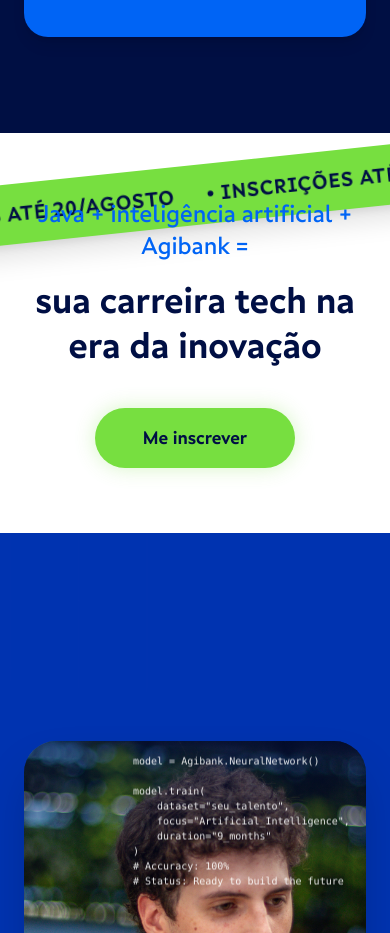
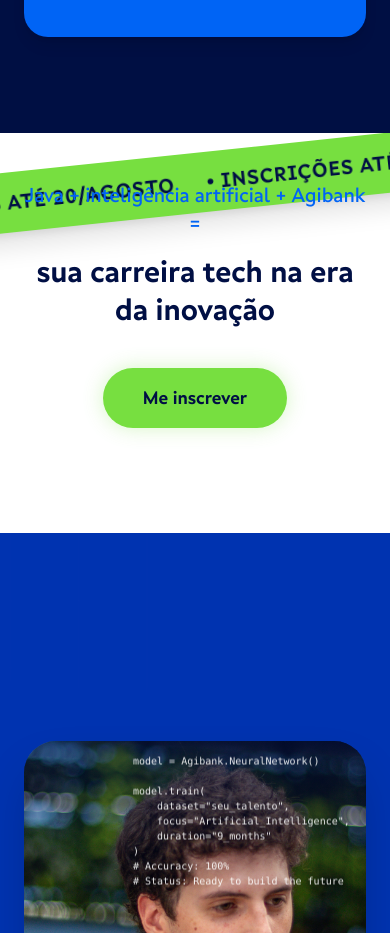
Before and after one commit to Uriel3coletivo/formacao-devs-ia, a Next.js app: page / in a window 390 px wide. Shown: the part 4322-5255 px from the top of the page. Built offline with nearby package versions, Linux system fonts and the light colour scheme.

Commit message:
Update FaixaVerde.jsx

```diff
--- a/src/components/FaixaVerde.jsx
+++ b/src/components/FaixaVerde.jsx
@@ -3,11 +3,11 @@ import { motion } from 'framer-motion'
 
 export default function FaixaVerde() {
   return (
-    <section className="bg-white py-16 lg:py-32 relative z-10 overflow-hidden flex flex-col justify-center items-center min-h-[400px] lg:min-h-[600px]">
+    // Removi o "items-center" global. Agora o alinhamento vertical é manual.
+    <section className="bg-white relative z-10 overflow-hidden flex flex-col min-h-[400px] lg:min-h-[600px] lg:justify-center lg:items-center">
 
-      {/* Faixa Verde Diagonal */}
-      {/* A MÁGICA AQUI: top-0 no mobile empurra a faixa lá pro teto. lg:top-[12%] mantém o desktop intocado */}
-      <div className="absolute top-0 lg:top-[12%] left-1/2 transform -translate-x-1/2 -rotate-6 w-[120vw] bg-[#77df40] py-4 shadow-xl z-0 overflow-hidden flex mt-8 lg:mt-0">
+      {/* Faixa Verde Diagonal (Compartilhada) */}
+      <div className="absolute top-[5%] lg:top-[12%] left-1/2 transform -translate-x-1/2 -rotate-6 w-[120vw] bg-[#77df40] py-4 shadow-xl z-0 overflow-hidden flex">
         <motion.div
           animate={{ x: [0, -1000] }}
           transition={{ repeat: Infinity, duration: 15, ease: "linear" }}
@@ -21,17 +21,18 @@ export default function FaixaVerde() {
         </motion.div>
       </div>
 
-      {/* Conteúdo Central */}
-      <div className="container-custom relative z-10 text-center max-w-4xl mx-auto mt-16 md:mt-48">
-
+      {/* ========================================================= */}
+      {/* 🖥️ VERSÃO DESKTOP (BLINDADA - EXATAMENTE COMO ESTAVA) */}
+      {/* ========================================================= */}
+      <div className="hidden lg:block container-custom relative z-10 text-center max-w-4xl mx-auto mt-48">
         <motion.h2
           initial={{ opacity: 0, y: 30 }}
           whileInView={{ opacity: 1, y: 0 }}
           viewport={{ once: true, margin: "-100px" }}
           transition={{ duration: 0.8 }}
-          className="text-4xl md:text-5xl lg:text-[56px] font-bold text-[#000f44] leading-tight mb-10"
+          className="text-[56px] font-bold text-[#000f44] leading-tight mb-10"
         >
-          <span className="text-[#0064f5] block mb-4 text-2xl md:text-3xl font-medium">Java + inteligência artificial + Agibank =</span>
+          <span className="text-[#0064f5] block mb-4 text-3xl font-medium">Java + inteligência artificial + Agibank =</span>
           sua carreira tech na era da inovação
         </motion.h2>
 
@@ -44,8 +45,34 @@ export default function FaixaVerde() {
         >
           Me inscrever
         </motion.button>
+      </div>
 
+      {/* ========================================================= */}
+      {/* 📱 VERSÃO MOBILE (ESPAÇAMENTO FORÇADO DE CIMA PARA BAIXO) */}
+      {/* ========================================================= */}
+      <div className="lg:hidden container-custom relative z-10 text-center w-full pt-32 pb-16">
+        <motion.h2
+          initial={{ opacity: 0, y: 30 }}
+          whileInView={{ opacity: 1, y: 0 }}
+          viewport={{ once: true, margin: "-100px" }}
+          transition={{ duration: 0.8 }}
+          className="text-3xl md:text-4xl font-bold text-[#000f44] leading-tight mb-10 mt-12"
+        >
+          <span className="text-[#0064f5] block mb-4 text-xl md:text-2xl font-medium">Java + inteligência artificial + Agibank =</span>
+          sua carreira tech na era da inovação
+        </motion.h2>
+
+        <motion.button
+          initial={{ opacity: 0, y: 30 }}
+          whileInView={{ opacity: 1, y: 0 }}
+          viewport={{ once: true, margin: "-100px" }}
+          transition={{ duration: 0.8, delay: 0.2 }}
+          className="bg-[#77df40] text-[#000f44] px-10 py-4 rounded-full font-bold text-lg hover:bg-[#0064f5] hover:text-white transition-all transform hover:scale-105 active:scale-95 shadow-[0_0_20px_rgba(119,223,64,0.3)]"
+        >
+          Me inscrever
+        </motion.button>
       </div>
+
     </section>
   )
 }
```
